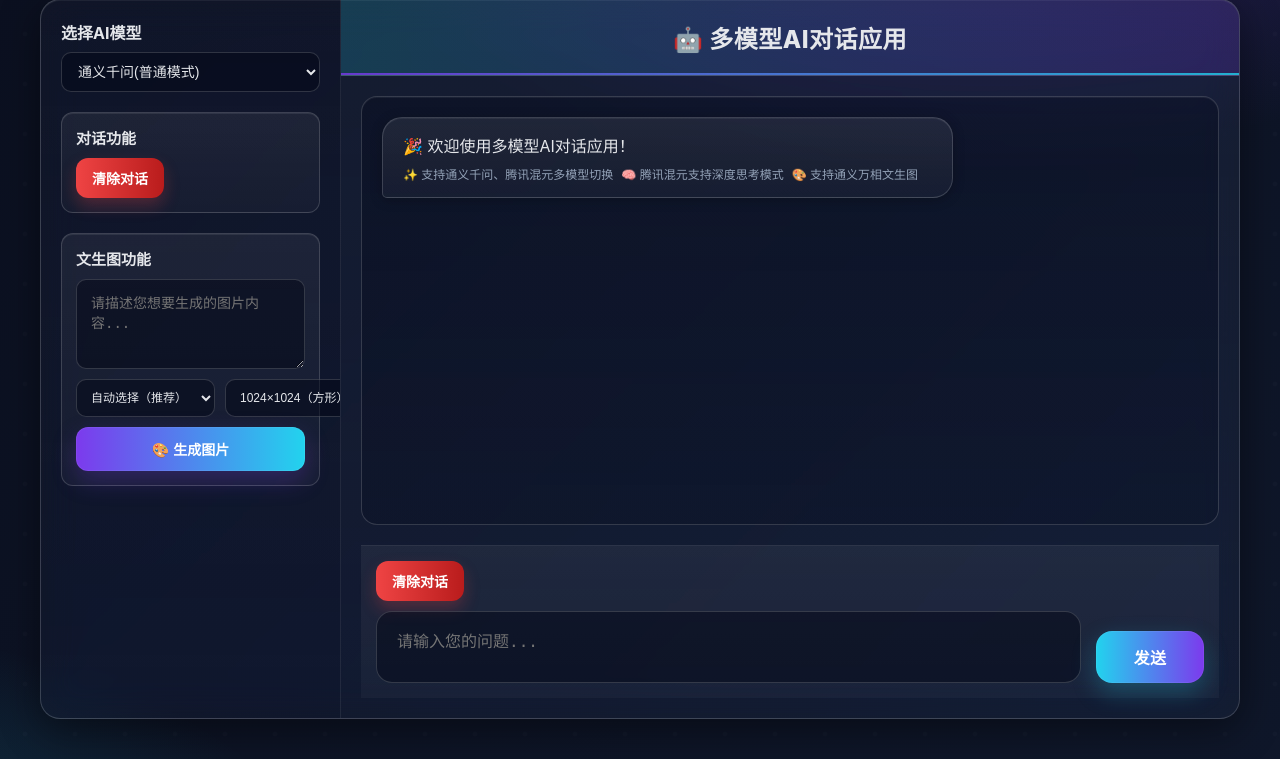
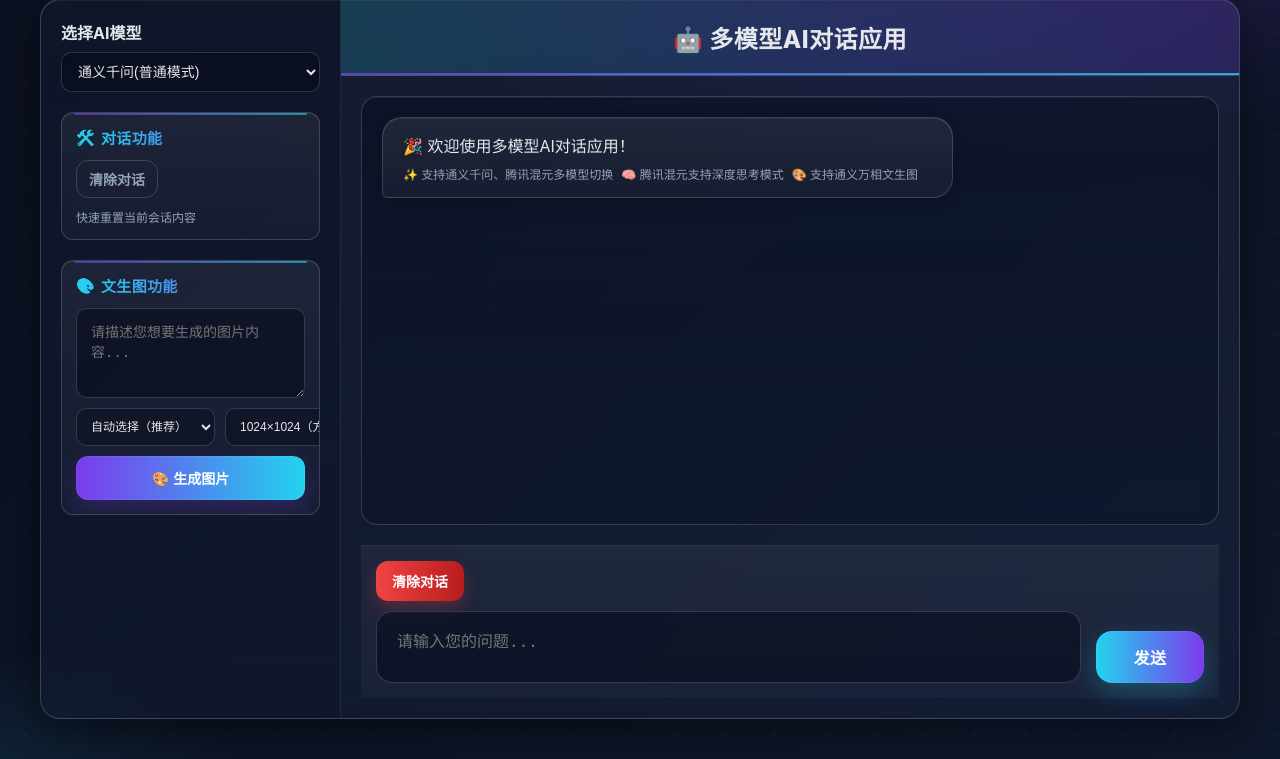
Before and after one commit to a18742423211-liujiaxin/my_ai, a Flask app: page / in a window 1280 px wide. Shown: the part 41-800 px from the top of the page. Run offline with Flask 2, Linux system fonts and the light colour scheme.

Commit message:
style(ui): sidebar polish

```diff
--- a/templates/index.html
+++ b/templates/index.html
@@ -318,6 +318,56 @@
         .loading { text-align: center; color: var(--text-dim); font-style: italic; padding: 20px; }
         .error-message { background: rgba(239,68,68,0.12); color: #fecaca; padding: 15px; border-radius: 8px; border-left: 4px solid #ef4444; margin: 10px 0; }
 
+        /* Sidebar 功能区视觉优化 */
+        .features-section, .text-to-image-section {
+            position: relative;
+            overflow: hidden;
+        }
+        .features-section::before, .text-to-image-section::before {
+            content: "";
+            position: absolute;
+            left: 12px;
+            right: 12px;
+            top: 0;
+            height: 2px;
+            border-radius: 999px;
+            background: linear-gradient(90deg, var(--secondary), var(--primary));
+            opacity: 0.6;
+        }
+        .features-section h3, .text-to-image-section h3 {
+            font-weight: 800;
+            letter-spacing: 0.3px;
+            background: linear-gradient(90deg, var(--primary), var(--secondary));
+            -webkit-background-clip: text;
+            background-clip: text;
+            color: transparent;
+            display: flex;
+            align-items: center;
+            gap: 6px;
+            margin-bottom: 12px;
+        }
+        .features-section h3::before { content: "🛠️"; }
+        .text-to-image-section h3::before { content: "🎨"; }
+
+        /* 侧边栏清除按钮弱化，避免过于抢眼 */
+        .features-section .clear-btn {
+            background: transparent;
+            border: 1px solid var(--border);
+            color: var(--text-dim);
+            box-shadow: none;
+            padding: 8px 12px;
+        }
+        .features-section .clear-btn:hover {
+            border-color: rgba(239,68,68,0.6);
+            background: rgba(239,68,68,0.12);
+            color: #fecaca;
+        }
+
+        /* 选择器细节优化 */
+        .model-selector select, .image-options select {
+            backdrop-filter: blur(6px);
+        }
+
         @media (max-width: 768px) {
             .container { flex-direction: column; height: 100vh; max-height: 100vh; }
             .sidebar { width: 100%; height: auto; border-right: none; border-bottom: 1px solid var(--border-soft); padding: 20px; flex-shrink: 0; }
@@ -346,6 +396,7 @@
             <div class="features-section">
                 <h3>对话功能</h3>
                 <button class="clear-btn" onclick="clearChat()">清除对话</button>
+                <div style="margin-top:10px;font-size:12px;color:var(--text-dim);">快速重置当前会话内容</div>
             </div>
 
             <div class="text-to-image-section">
@@ -357,7 +408,7 @@
                         placeholder="请描述您想要生成的图片内容..."
                     ></textarea>
                     <div class="image-options">
-                        <select id="imageStyle">
+                        <select id="imageStyle" title="选择图像风格">
                             <option value="<auto>">自动风格</option>
                         </select>
                         <select id="imageSize">
```
